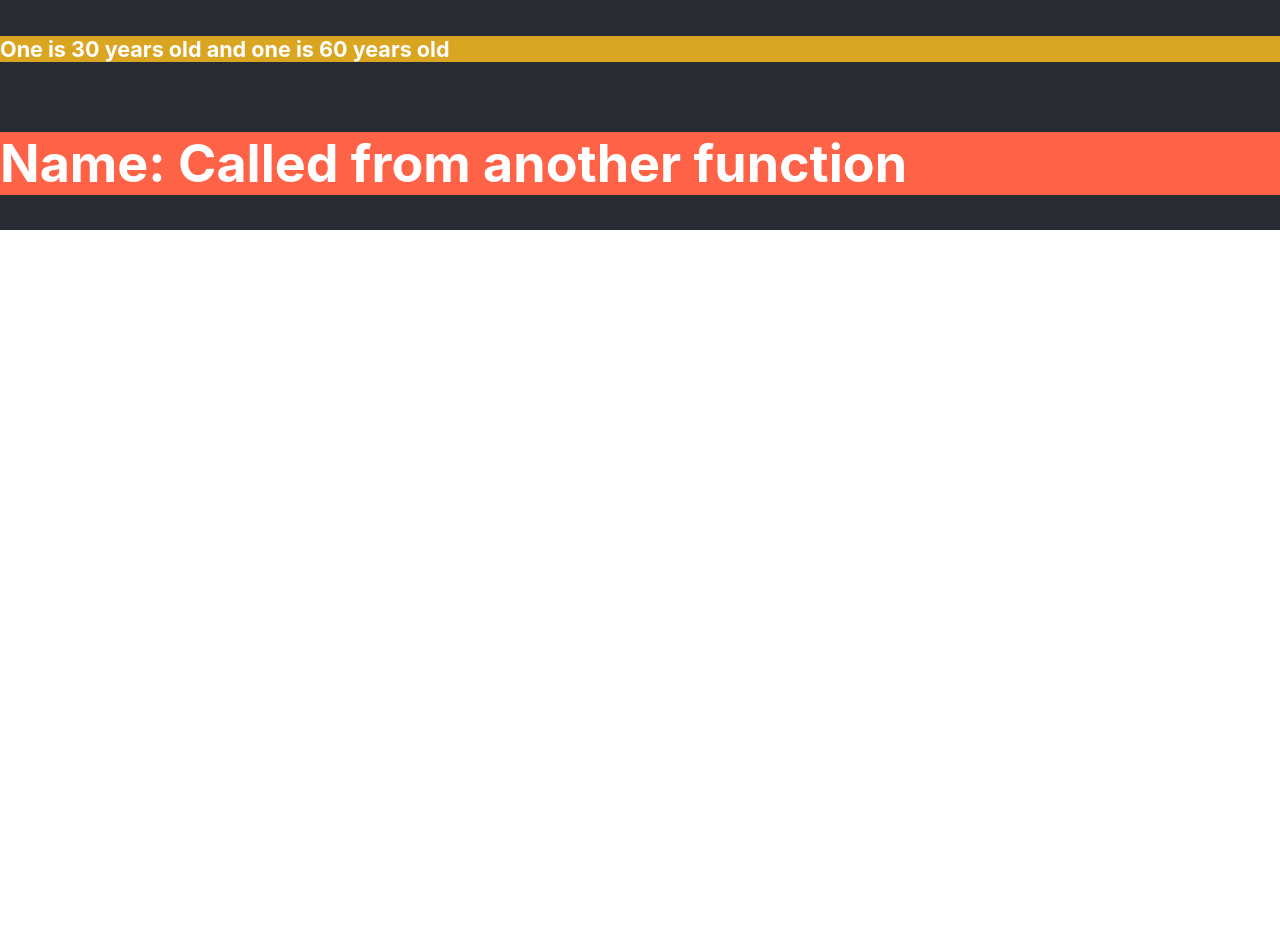
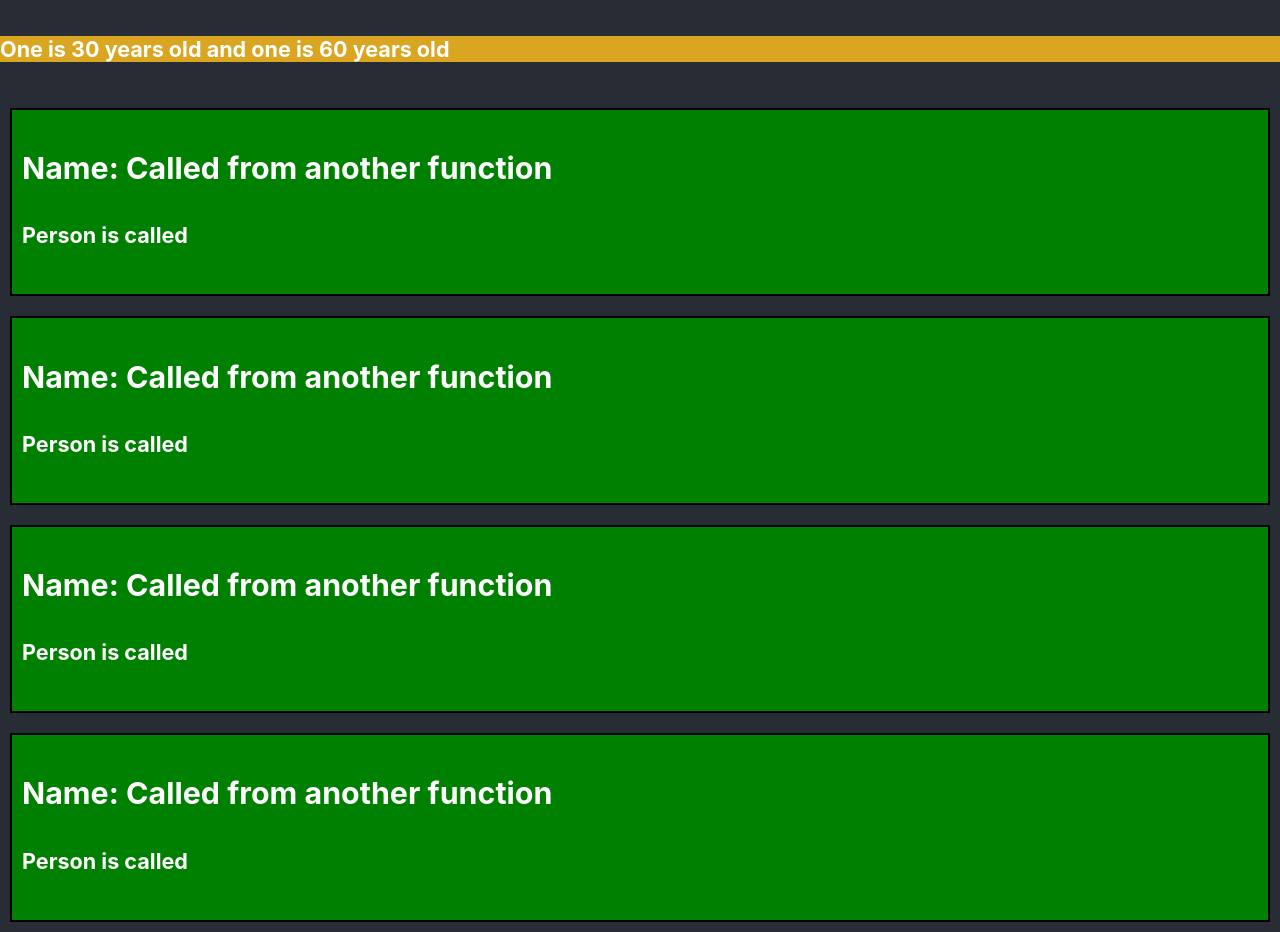
Before and after one commit to udaymondal/PH-ReactStart, a React (Create React App) app: page / in a window 1280 px wide. Shown: the part 860-1792 px from the top of the page. Before the commit the page ends 1090 px from the top, so only its background shows below. Built offline with nearby package versions, Linux system fonts and the light colour scheme.

Commit message:
style added

```diff
--- a/src/App.js
+++ b/src/App.js
@@ -33,13 +33,26 @@ function App() {
         <h5 className="actorColor">{actor.movieName} is having jhamela with {singer.fullName}</h5>
         <h5 style={styleAnotherWay}>One is {singer.age} years old and one is {person.age+actor.age} years old </h5>
         <Person></Person>
+        <Person></Person>
+        <Person></Person>
+        <Person></Person>
       </header>
     </div>
   );
 }
 
 function Person(){
-  return <h1 style={{background: "tomato"}}>Name: Called from another function</h1>
+  return (
+    <div style={{
+      backgroundColor: "green",
+      border: "2px solid black",
+      margin: "10px",
+      padding: "10px"
+      }}>
+      <h3>Name: Called from another function</h3>
+      <h5>Person is called</h5>
+    </div>
+  )
 }
 
 export default App;
```
